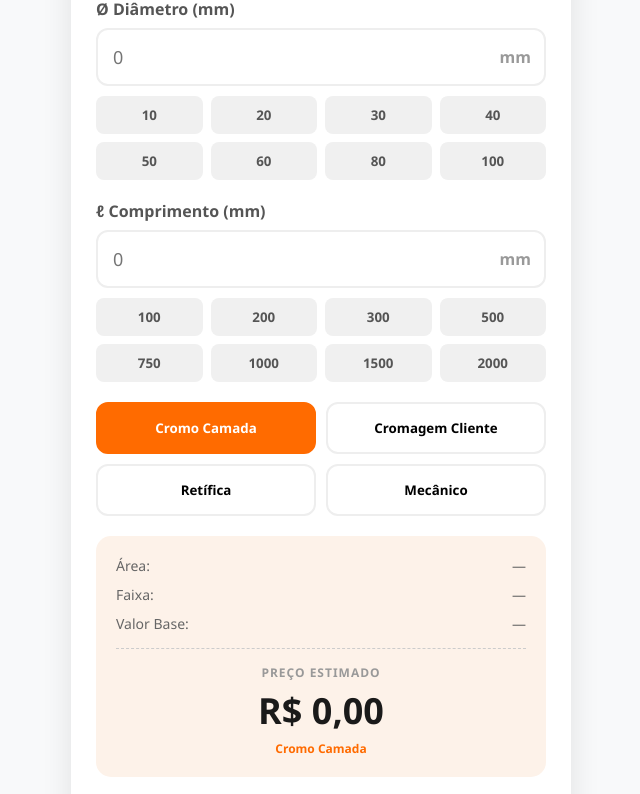
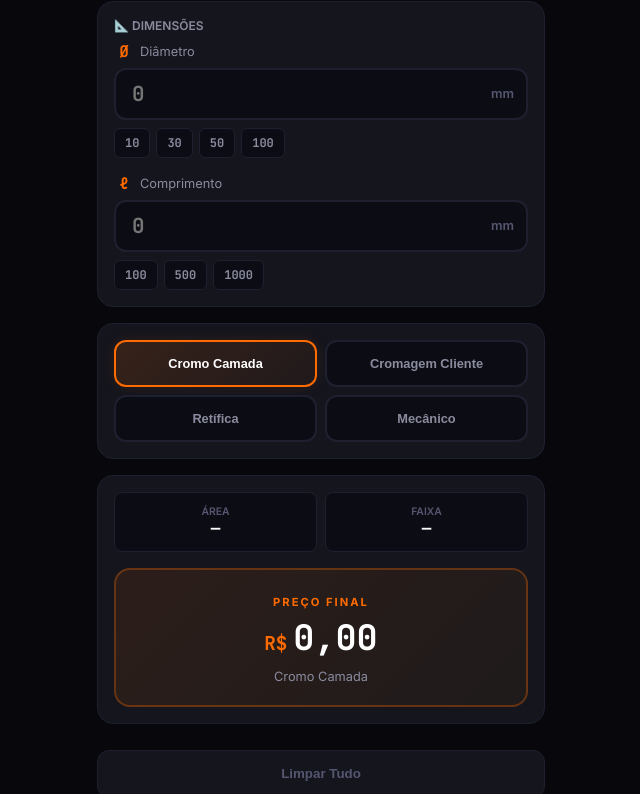
Before and after one commit to PISTOLEEEEEEEIRO/CromCalcNovo, a plain HTML site: page index.html in a window 1280 px wide. Shown: the part 90-884 px from the top of the page, without its empty margins (319-959 px from the left). Drawn offline with Linux system fonts and the light colour scheme.

Commit message:
Add files via upload

```diff
--- a/index.html
+++ b/index.html
@@ -4,146 +4,317 @@
     <meta charset="UTF-8">
     <meta name="viewport" content="width=device-width, initial-scale=1.0, maximum-scale=1.0, user-scalable=no">
     <title>CromCalc 2026</title>
+    <link href="https://fonts.googleapis.com/css2?family=Inter:wght@400;600;700;800&family=JetBrains+Mono:wght@700&display=swap" rel="stylesheet">
     <style>
-        :root { --primary: #FF6B00; --bg: #F8F9FA; --text: #1A1A1A; }
-        * { box-sizing: border-box; -webkit-font-smoothing: antialiased; font-family: 'Segoe UI', system-ui, sans-serif; }
-        body { background: var(--bg); margin: 0; padding: 20px; display: flex; justify-content: center; }
-        .app-container { width: 100%; max-width: 500px; background: white; padding: 25px; border-radius: 20px; box-shadow: 0 10px 30px rgba(0,0,0,0.1); }
-        h1 { color: var(--primary); margin: 0 0 5px 0; font-size: 28px; text-align: center; }
-        .input-group { margin-bottom: 20px; }
-        label { display: block; font-weight: 600; margin-bottom: 8px; color: #555; }
+        /* ============================================
+           CromCalc 2026 — Industrial Dark Theme
+           ============================================ */
+        :root {
+            --bg-primary: #08080c;
+            --bg-secondary: #0f1017;
+            --bg-card: #14151d;
+            --bg-input: #0c0d14;
+            --border-color: #1e2030;
+            --accent: #FF6B00;
+            --accent-light: #FF9500;
+            --text-primary: #f0f0f5;
+            --text-secondary: #8a8b9e;
+            --text-muted: #555670;
+            --radius-md: 12px;
+            --radius-lg: 16px;
+            --shadow-glow: 0 0 30px rgba(255, 107, 0, 0.2);
+            --font-main: 'Inter', sans-serif;
+            --font-mono: 'JetBrains Mono', monospace;
+        }
+
+        * { margin: 0; padding: 0; box-sizing: border-box; -webkit-tap-highlight-color: transparent; }
+
+        body {
+            font-family: var(--font-main);
+            background: var(--bg-primary);
+            color: var(--text-primary);
+            min-height: 100dvh;
+            overflow-x: hidden;
+            -webkit-font-smoothing: antialiased;
+        }
+
+        .app-container {
+            max-width: 480px;
+            margin: 0 auto;
+            min-height: 100dvh;
+            display: flex;
+            flex-direction: column;
+        }
+
+        .app-header {
+            padding: 16px 20px;
+            background: linear-gradient(180deg, rgba(255,107,0,0.08) 0%, transparent 100%);
+            border-bottom: 1px solid var(--border-color);
+            position: sticky;
+            top: 0;
+            z-index: 100;
+            backdrop-filter: blur(20px);
+            -webkit-backdrop-filter: blur(20px);
+        }
+
+        .header-content { display: flex; align-items: center; justify-content: space-between; }
+
+        .logo-section { display: flex; align-items: center; gap: 10px; }
+
+        .logo-icon svg { width: 36px; height: 36px; }
+
+        .logo-text h1 {
+            font-size: 1.35rem;
+            font-weight: 800;
+            background: linear-gradient(135deg, var(--accent) 0%, var(--accent-light) 100%);
+            -webkit-background-clip: text;
+            -webkit-text-fill-color: transparent;
+            line-height: 1;
+        }
+
+        .logo-year { font-size: 0.65rem; font-weight: 600; color: var(--text-muted); letter-spacing: 2px; text-transform: uppercase; }
+
+        .header-subtitle { font-size: 0.7rem; color: var(--text-muted); font-weight: 500; text-transform: uppercase; }
+
+        .main-content { padding: 16px; display: flex; flex-direction: column; gap: 16px; }
+
+        .section-label { font-size: 0.75rem; font-weight: 600; color: var(--text-secondary); text-transform: uppercase; margin-bottom: 8px; }
+
+        .input-section, .service-section, .results-section {
+            background: var(--bg-card);
+            border: 1px solid var(--border-color);
+            border-radius: var(--radius-lg);
+            padding: 16px;
+        }
+
+        .input-group label { display: flex; align-items: center; gap: 6px; font-size: 0.8rem; font-weight: 500; color: var(--text-secondary); margin-bottom: 6px; }
+
+        .input-symbol { font-size: 1rem; font-weight: 700; color: var(--accent); font-family: var(--font-mono); width: 20px; text-align: center; }
+
         .input-wrapper { position: relative; display: flex; align-items: center; }
-        input { width: 100%; padding: 15px; border: 2px solid #EEE; border-radius: 12px; font-size: 18px; outline: none; transition: 0.3s; }
-        input:focus { border-color: var(--primary); }
-        .input-unit { position: absolute; right: 15px; color: #999; font-weight: 600; }
-        .quick-select { display: grid; grid-template-columns: repeat(4, 1fr); gap: 8px; margin-top: 10px; }
-        .quick-select button { background: #F0F0F0; border: none; padding: 10px; border-radius: 8px; font-weight: 600; color: #555; cursor: pointer; transition: 0.2s; -webkit-tap-highlight-color: transparent; }
-        .quick-select button:active { background: #DDD; transform: scale(0.95); }
-        .service-grid { display: grid; grid-template-columns: repeat(2, 1fr); gap: 10px; margin: 20px 0; }
-        .service-btn { background: white; border: 2px solid #EEE; padding: 15px 10px; border-radius: 12px; font-weight: 700; cursor: pointer; transition: 0.3s; }
-        .service-btn.active { background: var(--primary); border-color: var(--primary); color: white; }
-        .results-section { background: #FDF2E9; padding: 20px; border-radius: 15px; margin-top: 20px; }
-        .info-card { display: flex; justify-content: space-between; margin-bottom: 10px; font-size: 14px; color: #666; }
-        .info-value { font-weight: 700; color: var(--text); }
-        .price-display { text-align: center; margin-top: 15px; padding-top: 15px; border-top: 1px dashed #CCC; }
-        .price-label { font-size: 12px; font-weight: 800; color: #999; letter-spacing: 1px; }
-        .price-value-wrapper { font-size: 36px; font-weight: 900; color: var(--text); margin: 5px 0; }
-        .clear-btn { width: 100%; padding: 15px; margin-top: 20px; border: none; border-radius: 12px; background: #333; color: white; font-weight: 700; cursor: pointer; }
+
+        .input-wrapper input {
+            width: 100%;
+            height: 52px;
+            background: var(--bg-input);
+            border: 2px solid var(--border-color);
+            border-radius: var(--radius-md);
+            color: #fff;
+            font-family: var(--font-mono);
+            font-size: 1.3rem;
+            font-weight: 600;
+            padding: 0 50px 0 16px;
+            outline: none;
+            transition: 0.2s;
+        }
+
+        .input-wrapper input:focus { border-color: var(--accent); box-shadow: var(--shadow-glow); }
+
+        .input-unit { position: absolute; right: 14px; font-size: 0.8rem; font-weight: 600; color: var(--text-muted); pointer-events: none; }
+
+        .quick-select { display: flex; flex-wrap: wrap; gap: 6px; margin-top: 8px; }
+
+        .quick-select button {
+            background: var(--bg-input);
+            border: 1px solid var(--border-color);
+            border-radius: 6px;
+            color: var(--text-secondary);
+            font-family: var(--font-mono);
+            font-size: 0.75rem;
+            padding: 6px 10px;
+            cursor: pointer;
+            transition: 0.2s;
+        }
+
+        .quick-select button:active { background: var(--accent); color: #fff; }
+
+        .service-grid { display: grid; grid-template-columns: 1fr 1fr; gap: 8px; }
+
+        .service-btn {
+            background: var(--bg-input);
+            border: 2px solid var(--border-color);
+            border-radius: var(--radius-md);
+            color: var(--text-secondary);
+            padding: 14px 10px;
+            font-weight: 600;
+            font-size: 0.8rem;
+            cursor: pointer;
+            transition: 0.2s;
+            text-align: center;
+        }
+
+        .service-btn.active {
+            border-color: var(--accent);
+            background: linear-gradient(135deg, rgba(255,107,0,0.15) 0%, rgba(255,107,0,0.05) 100%);
+            color: #fff;
+            box-shadow: 0 0 15px rgba(255,107,0,0.1);
+        }
+
+        .info-results { display: grid; grid-template-columns: 1fr 1fr; gap: 8px; margin-bottom: 16px; }
+
+        .info-card {
+            background: var(--bg-input);
+            border: 1px solid var(--border-color);
+            border-radius: 8px;
+            padding: 12px;
+            display: flex;
+            flex-direction: column;
+            text-align: center;
+        }
+
+        .info-label { font-size: 0.65rem; font-weight: 600; color: var(--text-muted); text-transform: uppercase; }
+
+        .info-value { font-family: var(--font-mono); font-size: 1rem; font-weight: 700; color: #fff; }
+
+        .price-display {
+            background: linear-gradient(135deg, rgba(255,107,0,0.1) 0%, rgba(255,149,0,0.05) 100%);
+            border: 2px solid rgba(255,107,0,0.3);
+            border-radius: var(--radius-lg);
+            padding: 20px;
+            text-align: center;
+        }
+
+        .price-label { font-size: 0.7rem; font-weight: 700; color: var(--accent); letter-spacing: 2px; text-transform: uppercase; }
+
+        .price-value-wrapper {
+            display: flex;
+            align-items: baseline;
+            justify-content: center;
+            gap: 6px;
+            font-family: var(--font-mono);
+            font-size: 2.2rem;
+            font-weight: 800;
+            color: #fff;
+            margin: 4px 0;
+        }
+
+        .price-currency { font-size: 1.2rem; color: var(--accent); }
+
+        .price-service-label { font-size: 0.75rem; font-weight: 500; color: var(--text-secondary); }
+
+        .clear-btn {
+            width: 100%;
+            height: 48px;
+            background: var(--bg-card);
+            border: 1px solid var(--border-color);
+            border-radius: var(--radius-md);
+            color: var(--text-muted);
+            font-weight: 600;
+            cursor: pointer;
+            margin-top: 10px;
+        }
+
+        input[type=number]::-webkit-inner-spin-button { -webkit-appearance: none; }
     </style>
 </head>
 <body>
     <div class="app-container">
-        <h1>CromCalc <small style="font-size:12px; vertical-align:middle; opacity:0.6">2026</small></h1>
+        <header class="app-header">
+            <div class="header-content">
+                <div class="logo-section">
+                    <div class="logo-icon">
+                        <svg viewBox="0 0 40 40">
+                            <circle cx="20" cy="20" r="18" stroke="#FF6B00" stroke-width="3" fill="none"/>
+                            <circle cx="20" cy="20" r="10" stroke="#FF6B00" stroke-width="2" fill="none" stroke-dasharray="4 3"/>
+                        </svg>
+                    </div>
+                    <div class="logo-text">
+                        <h1>CromCalc</h1>
+                        <span class="logo-year">2026</span>
+                    </div>
+                </div>
+                <span class="header-subtitle">Megaflex</span>
+            </div>
+        </header>
 
+        <main class="main-content">
+            <section class="input-section">
+                <div class="section-label">📐 Dimensões</div>
+                <div class="input-grid">
                     <div class="input-group">
-            <label>Ø Diâmetro (mm)</label>
+                        <label><span class="input-symbol">Ø</span> Diâmetro</label>
                         <div class="input-wrapper">
-                <input type="number" id="diametro" inputmode="decimal" placeholder="0">
+                            <input type="number" id="diam" placeholder="0" oninput="calc()">
                             <span class="input-unit">mm</span>
                         </div>
                         <div class="quick-select">
-                <button type="button" onclick="setMedida('diametro', 10)">10</button>
-                <button type="button" onclick="setMedida('diametro', 20)">20</button>
-                <button type="button" onclick="setMedida('diametro', 30)">30</button>
-                <button type="button" onclick="setMedida('diametro', 40)">40</button>
-                <button type="button" onclick="setMedida('diametro', 50)">50</button>
-                <button type="button" onclick="setMedida('diametro', 60)">60</button>
-                <button type="button" onclick="setMedida('diametro', 80)">80</button>
-                <button type="button" onclick="setMedida('diametro', 100)">100</button>
+                            <button onclick="setM('diam', 10)">10</button>
+                            <button onclick="setM('diam', 30)">30</button>
+                            <button onclick="setM('diam', 50)">50</button>
+                            <button onclick="setM('diam', 100)">100</button>
                         </div>
                     </div>
-
-        <div class="input-group">
-            <label>ℓ Comprimento (mm)</label>
+                    <div class="input-group" style="margin-top:15px">
+                        <label><span class="input-symbol">ℓ</span> Comprimento</label>
                         <div class="input-wrapper">
-                <input type="number" id="comprimento" inputmode="decimal" placeholder="0">
+                            <input type="number" id="comp" placeholder="0" oninput="calc()">
                             <span class="input-unit">mm</span>
                         </div>
                         <div class="quick-select">
-                <button type="button" onclick="setMedida('comprimento', 100)">100</button>
-                <button type="button" onclick="setMedida('comprimento', 200)">200</button>
-                <button type="button" onclick="setMedida('comprimento', 300)">300</button>
-                <button type="button" onclick="setMedida('comprimento', 500)">500</button>
-                <button type="button" onclick="setMedida('comprimento', 750)">750</button>
-                <button type="button" onclick="setMedida('comprimento', 1000)">1000</button>
-                <button type="button" onclick="setMedida('comprimento', 1500)">1500</button>
-                <button type="button" onclick="setMedida('comprimento', 2000)">2000</button>
+                            <button onclick="setM('comp', 100)">100</button>
+                            <button onclick="setM('comp', 500)">500</button>
+                            <button onclick="setM('comp', 1000)">1000</button>
                         </div>
                     </div>
+                </div>
+            </section>
 
+            <section class="service-section">
                 <div class="service-grid">
-            <button class="service-btn active" id="btn-cromoCamada" onclick="setServico('cromoCamada')">Cromo Camada</button>
-            <button class="service-btn" id="btn-cromagemCliente" onclick="setServico('cromagemCliente')">Cromagem Cliente</button>
-            <button class="service-btn" id="btn-retifica" onclick="setServico('retifica')">Retífica</button>
-            <button class="service-btn" id="btn-mecanico" onclick="setServico('mecanico')">Mecânico</button>
+                    <button class="service-btn active" id="s1" onclick="setS('s1','Cromo Camada')">Cromo Camada</button>
+                    <button class="service-btn" id="s2" onclick="setS('s2','Cromagem Cliente')">Cromagem Cliente</button>
+                    <button class="service-btn" id="s3" onclick="setS('s3','Retífica')">Retífica</button>
+                    <button class="service-btn" id="s4" onclick="setS('s4','Mecânico')">Mecânico</button>
                 </div>
+            </section>
 
-        <div class="results-section">
-            <div class="info-card"><span>Área:</span><span id="res-area">—</span></div>
-            <div class="info-card"><span>Faixa:</span><span id="res-faixa">—</span></div>
-            <div class="info-card"><span>Valor Base:</span><span id="res-base">—</span></div>
+            <section class="results-section">
+                <div class="info-results">
+                    <div class="info-card"><span class="info-label">Área</span><span class="info-value" id="res-a">—</span></div>
+                    <div class="info-card"><span class="info-label">Faixa</span><span class="info-value" id="res-f">—</span></div>
+                </div>
                 <div class="price-display">
-                <div class="price-label">PREÇO ESTIMADO</div>
-                <div class="price-value-wrapper">R$ <span id="res-total">0,00</span></div>
-                <div id="res-servico-nome" style="font-size:12px; color:var(--primary); font-weight:700">Cromo Camada</div>
+                    <span class="price-label">PREÇO FINAL</span>
+                    <div class="price-value-wrapper"><span class="price-currency">R$</span> <span id="res-p">0,00</span></div>
+                    <span id="res-s" style="font-size: 0.8rem; color: var(--text-secondary);">Cromo Camada</span>
                 </div>
-        </div>
+            </section>
 
-        <button class="clear-btn" onclick="limpar()">Limpar Tudo</button>
+            <button class="clear-btn" onclick="location.reload()">Limpar Tudo</button>
+        </main>
     </div>
 
     <script>
-        const SERVICOS = {
-            cromoCamada: { n: 'Cromo Camada', c: (vb) => vb * 2 },
-            cromagemCliente: { n: 'Cromagem Cliente', c: (vb) => vb / 0.85 },
-            retifica: { n: 'Retífica', c: (vb) => vb * 0.588 },
-            mecanico: { n: 'Mecânico', c: (vb) => vb }
-        };
+        let s = 's1';
+        const t = { s1: v => v * 2, s2: v => v / 0.85, s3: v => v * 0.588, s4: v => v };
 
-        let state = { diametro: 0, comprimento: 0, servico: 'cromoCamada' };
+        function calc() {
+            const d = parseFloat(document.getElementById('diam').value) || 0;
+            const l = parseFloat(document.getElementById('comp').value) || 0;
+            const a = (Math.PI * d * l) / 10000;
 
-        function setMedida(id, val) {
-            document.getElementById(id).value = val;
-            atualizar();
+            let f = 18.2, k = 300, n = 'F5';
+            if (d > 50) { f = 32.1; k = 0; n = 'F1'; }
+            else if (d > 25) { f = 27.3; k = 35; n = 'F2'; }
+            else if (d > 15) { f = 24.1; k = 61; n = 'F3'; }
+            else if (d > 10) { f = 21.5; k = 125; n = 'F4'; }
+
+            const b = a > 0 ? (a * f) + k : 0;
+            const total = t[s](b);
+
+            document.getElementById('res-a').innerText = a > 0 ? a.toFixed(4) : '—';
+            document.getElementById('res-f').innerText = a > 0 ? n : '—';
+            document.getElementById('res-p').innerText = a > 0 ? total.toLocaleString('pt-BR', {minimumFractionDigits: 2}) : '0,00';
         }
 
-        function setServico(s) {
-            state.servico = s;
+        function setM(id, v) { document.getElementById(id).value = v; calc(); }
+        function setS(id, txt) {
+            s = id;
             document.querySelectorAll('.service-btn').forEach(b => b.classList.remove('active'));
-            document.getElementById('btn-' + s).classList.add('active');
-            atualizar();
+            document.getElementById(id).classList.add('active');
+            document.getElementById('res-s').innerText = txt;
+            calc();
         }
-
-        function atualizar() {
-            state.diametro = parseFloat(document.getElementById('diametro').value) || 0;
-            state.comprimento = parseFloat(document.getElementById('comprimento').value) || 0;
-
-            const area = (Math.PI * state.diametro * state.comprimento) / 10000;
-            let f = 18.2, k = 300, n = 'Faixa 5 (≤10)';
-
-            if (state.diametro > 50) { f = 32.1; k = 0; n = 'Faixa 1 (>50)'; }
-            else if (state.diametro > 25) { f = 27.3; k = 35; n = 'Faixa 2 (26-50)'; }
-            else if (state.diametro > 15) { f = 24.1; k = 61; n = 'Faixa 3 (16-25)'; }
-            else if (state.diametro > 10) { f = 21.5; k = 125; n = 'Faixa 4 (11-15)'; }
-
-            const vb = area > 0 ? (area * f) + k : 0;
-            const total = SERVICOS[state.servico].c(vb);
-
-            document.getElementById('res-area').textContent = area > 0 ? area.toLocaleString('pt-BR', {minimumFractionDigits: 4}) + ' dcm²' : '—';
-            document.getElementById('res-faixa').textContent = area > 0 ? n : '—';
-            document.getElementById('res-base').textContent = area > 0 ? 'R$ ' + vb.toLocaleString('pt-BR', {minimumFractionDigits: 2}) : '—';
-            document.getElementById('res-total').textContent = area > 0 ? total.toLocaleString('pt-BR', {minimumFractionDigits: 2}) : '0,00';
-            document.getElementById('res-servico-nome').textContent = SERVICOS[state.servico].n;
-        }
-
-        function limpar() {
-            document.getElementById('diametro').value = '';
-            document.getElementById('comprimento').value = '';
-            atualizar();
-        }
-
-        document.getElementById('diametro').addEventListener('input', atualizar);
-        document.getElementById('comprimento').addEventListener('input', atualizar);
     </script>
 </body>
 </html>
```
Lines whose indentation alone changed are shown as unchanged.
